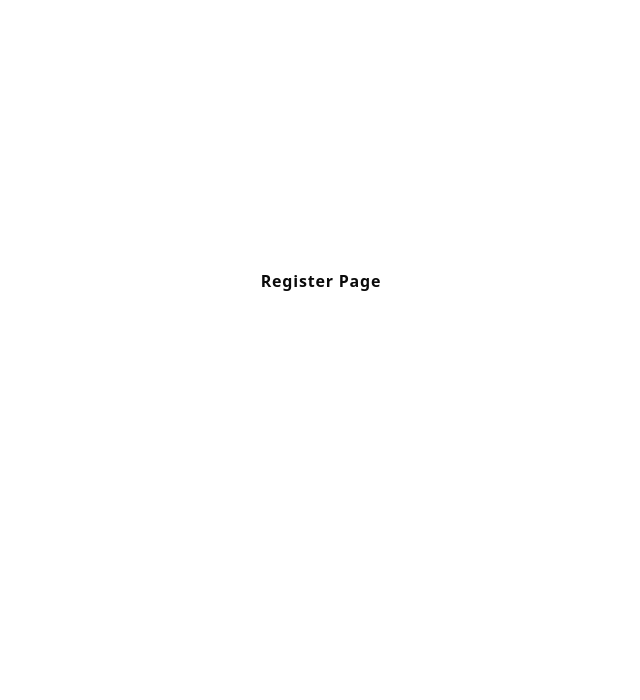
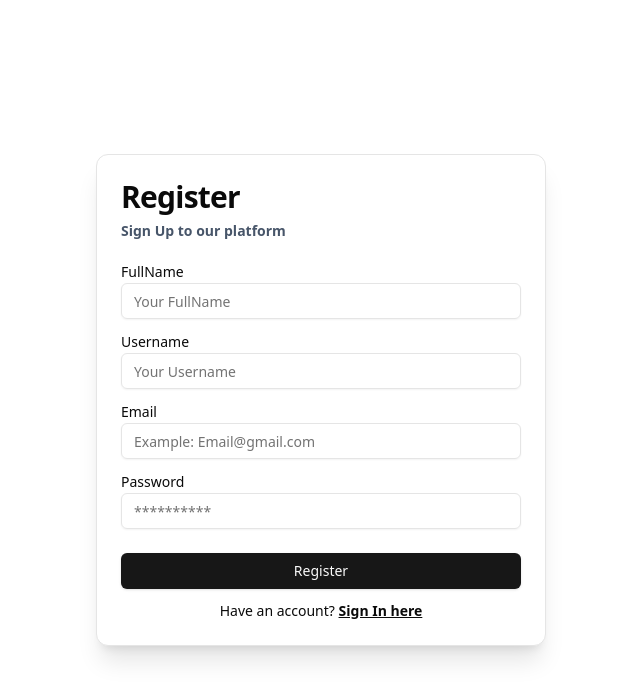
Before and after one commit to mraihanhatim04/next-app-router, a Next.js app: page /register in a window 1280 px wide. Shown: the top 700 px of the page, without its empty margins (319-959 px from the left). Built offline with nearby package versions, Linux system fonts and the light colour scheme.

Commit message:
create login & register form

```diff
--- a/package.json
+++ b/package.json
@@ -11,6 +11,7 @@
   "dependencies": {
     "@radix-ui/react-accordion": "^1.2.1",
     "@radix-ui/react-icons": "^1.3.0",
+    "@radix-ui/react-label": "^2.1.0",
     "@radix-ui/react-slot": "^1.1.0",
     "class-variance-authority": "^0.7.0",
     "clsx": "^2.1.1",
--- a/src/app/(auth)/login/page.tsx
+++ b/src/app/(auth)/login/page.tsx
@@ -1,8 +1,72 @@
+import * as React from "react";
+
+import { Button } from "@/components/ui/button";
+import {
+  Card,
+  CardContent,
+  CardDescription,
+  CardFooter,
+  CardHeader,
+  CardTitle,
+} from "@/components/ui/card";
+import { Input } from "@/components/ui/input";
+import { Label } from "@/components/ui/label";
+import Link from "next/link";
+
 export default function LoginPage() {
   return (
     <>
-      <div className="flex h-[561px] justify-center items-center">
-        <h1 className="tracking-wider font-semibold">Login Page</h1>
+      <div className="flex h-screen justify-center items-center p-4">
+        <Card className="w-[450px] shadow-xl">
+          <CardHeader>
+            <CardTitle className="text-3xl font-bold">Login</CardTitle>
+            <CardDescription className="font-semibold text-slate-600 tracking-widest">
+              Sign In to our platform
+            </CardDescription>
+          </CardHeader>
+          <CardContent>
+            <form>
+              <div className="grid w-full items-center gap-4">
+                <div className="flex flex-col space-y-1">
+                  <Label htmlFor="username">Username</Label>
+                  <Input
+                    type="text"
+                    id="username"
+                    placeholder="Username"
+                    required
+                  />
+                </div>
+                <div className="flex flex-col space-y-1">
+                  <Label htmlFor="email">Email</Label>
+                  <Input
+                    type="email"
+                    id="email"
+                    placeholder="Example: email@gmail.com"
+                    required
+                  />
+                </div>
+                <div className="flex flex-col space-y-1">
+                  <Label htmlFor="password">Password</Label>
+                  <Input
+                    type="password"
+                    id="password"
+                    placeholder="**********"
+                    required
+                  />
+                </div>
+              </div>
+            </form>
+          </CardContent>
+          <CardFooter className="flex flex-col space-y-3">
+            <Button className="w-full">Login</Button>
+            <p className="text-sm">
+              Not Registered?{" "}
+              <Link href="/register">
+                <span className="underline font-bold">Create Account</span>
+              </Link>
+            </p>
+          </CardFooter>
+        </Card>
       </div>
     </>
   );
--- a/src/app/(auth)/register/page.tsx
+++ b/src/app/(auth)/register/page.tsx
@@ -1,8 +1,81 @@
+import * as React from "react";
+
+import { Button } from "@/components/ui/button";
+import {
+  Card,
+  CardContent,
+  CardDescription,
+  CardFooter,
+  CardHeader,
+  CardTitle,
+} from "@/components/ui/card";
+import { Input } from "@/components/ui/input";
+import { Label } from "@/components/ui/label";
+import Link from "next/link";
+
 export default function RegisterPage() {
   return (
     <>
-      <div className="flex h-[561px] justify-center items-center">
-        <h1 className="tracking-wider font-semibold">Register Page</h1>
+      <div className="flex h-screen justify-center items-center p-4">
+        <Card className="w-[450px] shadow-xl">
+          <CardHeader>
+            <CardTitle className="text-3xl font-bold">Register</CardTitle>
+            <CardDescription className="font-semibold text-slate-600">
+              Sign Up to our platform
+            </CardDescription>
+          </CardHeader>
+          <CardContent>
+            <form>
+              <div className="grid w-full items-center gap-4">
+                <div className="flex flex-col space-y-1">
+                  <Label htmlFor="fullname">FullName</Label>
+                  <Input
+                    type="text"
+                    id="fullname"
+                    placeholder="Your FullName"
+                    required
+                  />
+                </div>
+                <div className="flex flex-col space-y-1">
+                  <Label htmlFor="username">Username</Label>
+                  <Input
+                    type="text"
+                    id="username"
+                    placeholder="Your Username"
+                    required
+                  />
+                </div>
+                <div className="flex flex-col space-y-1">
+                  <Label htmlFor="email">Email</Label>
+                  <Input
+                    type="email"
+                    id="email"
+                    placeholder="Example: Email@gmail.com"
+                    required
+                  />
+                </div>
+                <div className="flex flex-col space-y-1">
+                  <Label htmlFor="password">Password</Label>
+                  <Input
+                    type="password"
+                    id="password"
+                    placeholder="**********"
+                    required
+                  />
+                </div>
+              </div>
+            </form>
+          </CardContent>
+          <CardFooter className="flex flex-col space-y-3">
+            <Button className="w-full">Register</Button>
+            <p className="text-sm">
+              Have an account?{" "}
+              <Link href="/login">
+                <span className="underline font-bold">Sign In here</span>
+              </Link>
+            </p>
+          </CardFooter>
+        </Card>
       </div>
     </>
   );
--- /dev/null
+++ b/src/components/ui/input.tsx
@@ -0,0 +1,25 @@
+import * as React from "react"
+
+import { cn } from "@/lib/utils"
+
+export interface InputProps
+  extends React.InputHTMLAttributes<HTMLInputElement> {}
+
+const Input = React.forwardRef<HTMLInputElement, InputProps>(
+  ({ className, type, ...props }, ref) => {
+    return (
+      <input
+        type={type}
+        className={cn(
+          "flex h-9 w-full rounded-md border border-input bg-transparent px-3 py-1 text-sm shadow-sm transition-colors file:border-0 file:bg-transparent file:text-sm file:font-medium file:text-foreground placeholder:text-muted-foreground focus-visible:outline-none focus-visible:ring-1 focus-visible:ring-ring disabled:cursor-not-allowed disabled:opacity-50",
+          className
+        )}
+        ref={ref}
+        {...props}
+      />
+    )
+  }
+)
+Input.displayName = "Input"
+
+export { Input }
--- /dev/null
+++ b/src/components/ui/label.tsx
@@ -0,0 +1,26 @@
+"use client"
+
+import * as React from "react"
+import * as LabelPrimitive from "@radix-ui/react-label"
+import { cva, type VariantProps } from "class-variance-authority"
+
+import { cn } from "@/lib/utils"
+
+const labelVariants = cva(
+  "text-sm font-medium leading-none peer-disabled:cursor-not-allowed peer-disabled:opacity-70"
+)
+
+const Label = React.forwardRef<
+  React.ElementRef<typeof LabelPrimitive.Root>,
+  React.ComponentPropsWithoutRef<typeof LabelPrimitive.Root> &
+    VariantProps<typeof labelVariants>
+>(({ className, ...props }, ref) => (
+  <LabelPrimitive.Root
+    ref={ref}
+    className={cn(labelVariants(), className)}
+    {...props}
+  />
+))
+Label.displayName = LabelPrimitive.Root.displayName
+
+export { Label }
```
Also changed, not shown: 1 other file (tests, documents, lock files or other folders).
